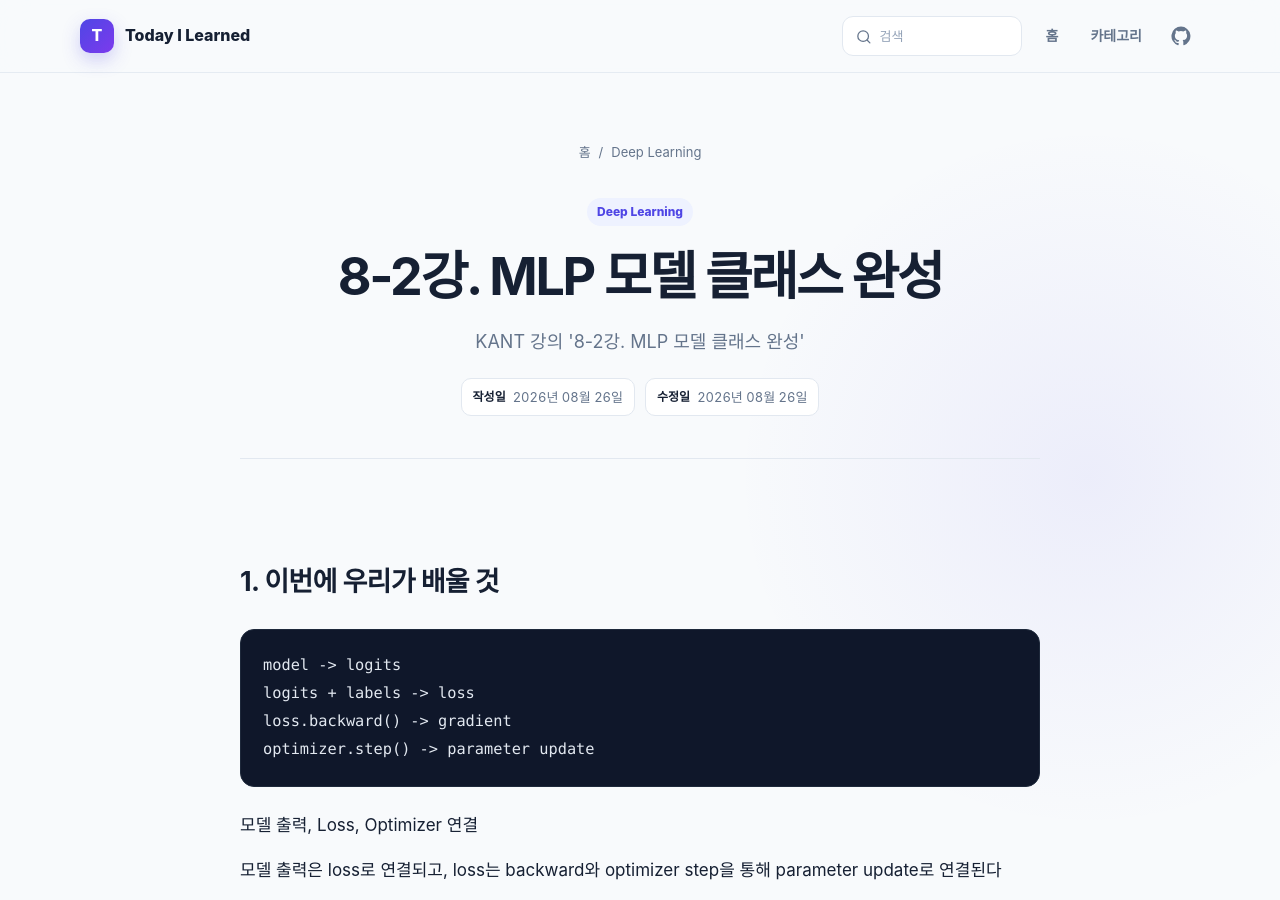
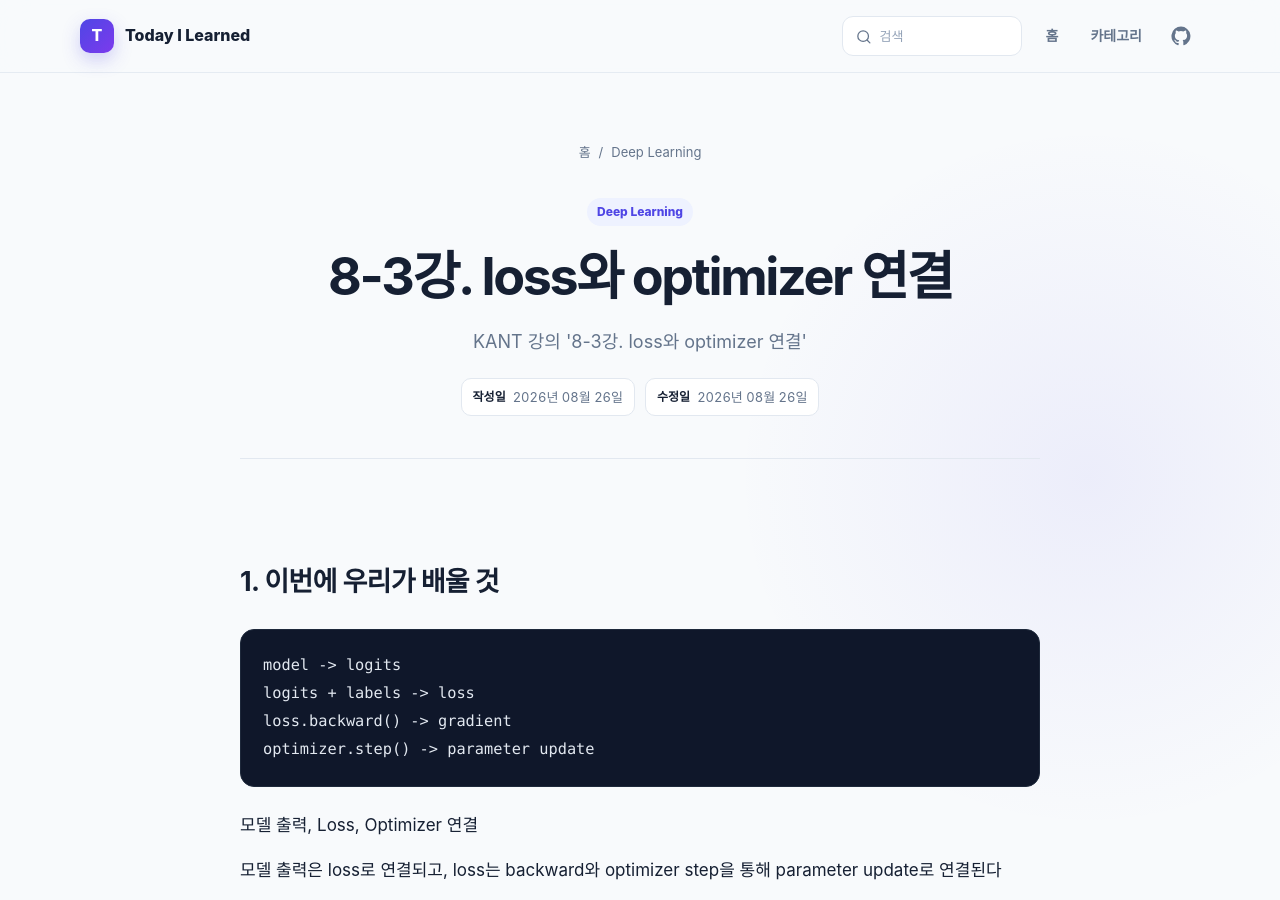
Before and after one commit to yshzjq/TIL, a Jekyll site: the page built from deep-learning/8-3강. loss와 optimizer 연결.md, in a window 1280 px wide and 900 px high. Built offline with Jekyll 4.4.1, drawn with Linux system fonts in a browser that asks for light colours.

Commit message:
8-3강. loss와 optimizer 연결 TIL 제목 수정

```diff
--- a/deep-learning/8-3강. loss와 optimizer 연결.md
+++ b/deep-learning/8-3강. loss와 optimizer 연결.md
@@ -1,8 +1,8 @@
 ---
-title: 8-2강. MLP 모델 클래스 완성
+title: 8-3강. loss와 optimizer 연결
 date: 2026-08-26
 updated: 2026-08-26
-description: KANT 강의 '8-2강. MLP 모델 클래스 완성'
+description: KANT 강의 '8-3강. loss와 optimizer 연결'
 ---
 
 ## 1. 이번에 우리가 배울 것
```
